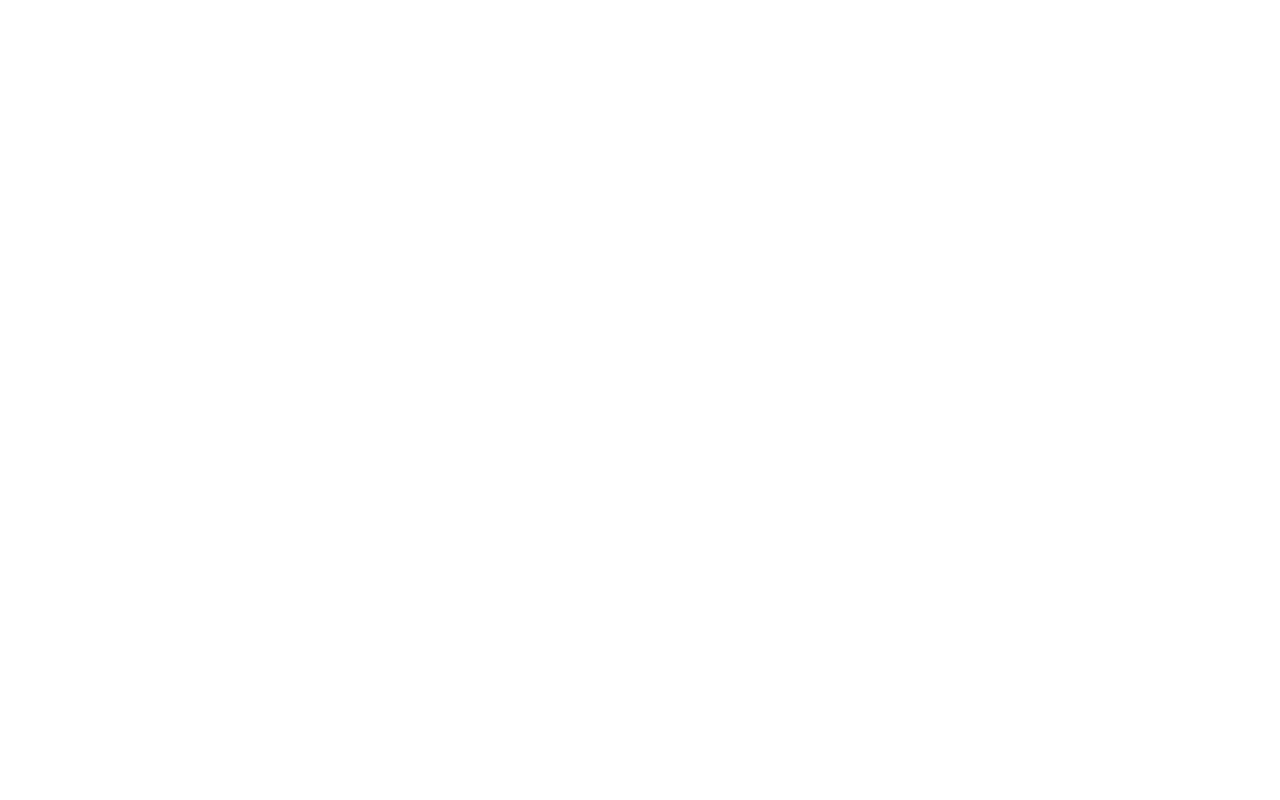
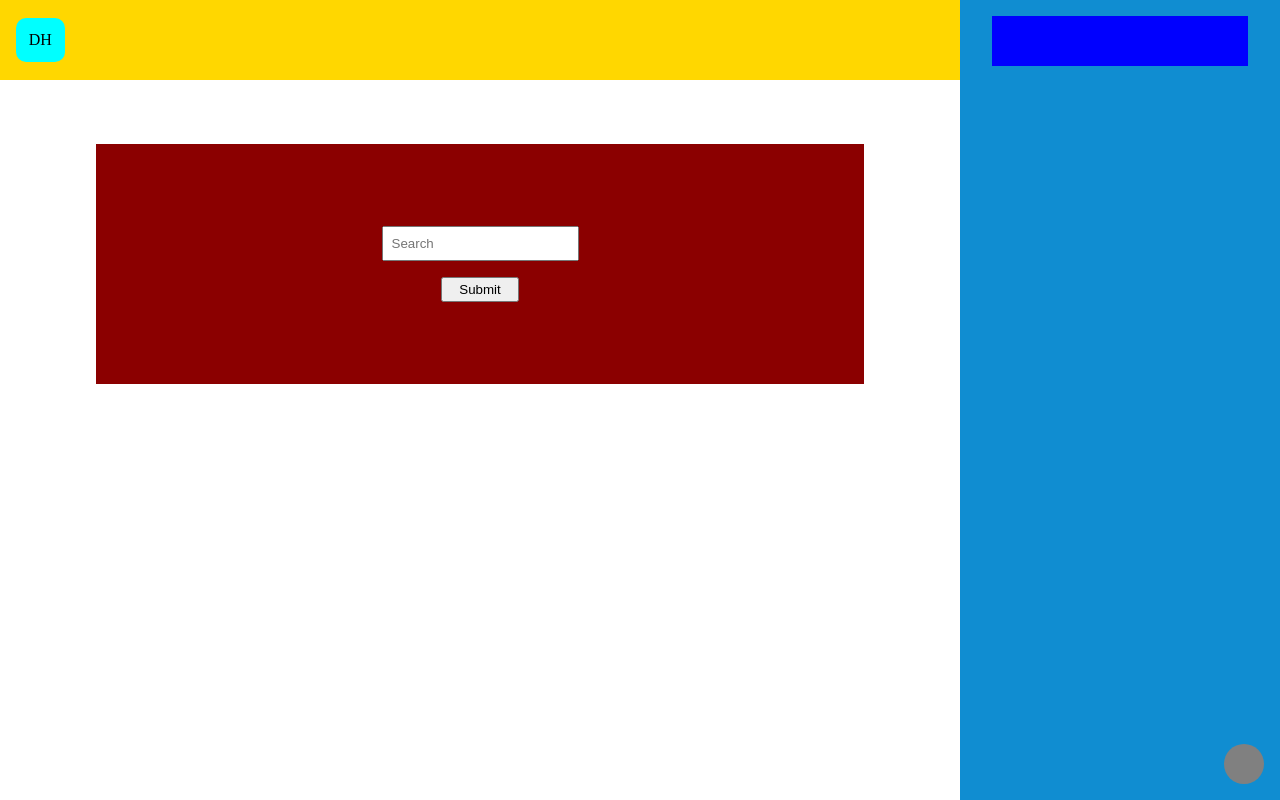
Before and after one commit to MHasanBerk/Barrage-Test, a plain HTML site: page index.html in a window 1280 px wide. Drawn offline with Linux system fonts and the light colour scheme.

Commit message:
final version of the barrage test

```diff
--- a/index.html
+++ b/index.html
@@ -7,5 +7,19 @@
     <link rel="stylesheet" href="style.css" />
     <title>Barrage-Test</title>
   </head>
-  <body></body>
+  <body>
+    <main>
+      <div class="topbar">
+        <div class="dh">DH</div>
+      </div>
+      <div class="redbox">
+        <input type="text" placeholder="Search" />
+        <button>Submit</button>
+      </div>
+    </main>
+    <div class="sidebar">
+      <div class="bluebox"></div>
+    </div>
+    <div class="ball"></div>
+  </body>
 </html>
--- a/style.css
+++ b/style.css
@@ -0,0 +1,98 @@
+body {
+  margin: 0;
+  display: flex;
+}
+
+main {
+  width: 75vw;
+  height: 100vh;
+  display: flex;
+  flex-direction: column;
+  align-items: center;
+}
+
+.topbar {
+  width: 75vw;
+  height: 10vh;
+  background-color: gold;
+  display: flex;
+  align-items: center;
+}
+
+.dh {
+  padding: 0.8rem;
+  background-color: aqua;
+  margin-left: 1rem;
+  border-radius: 10px;
+}
+
+.redbox {
+  width: 60vw;
+  height: 30vh;
+  background-color: darkred;
+  display: flex;
+  flex-direction: column;
+  justify-content: center;
+  align-items: center;
+  margin-top: 4rem;
+}
+
+.redbox input {
+  margin-bottom: 1rem;
+  padding: 0.5rem;
+}
+
+.redbox button {
+  padding: 0.2rem 1rem;
+}
+
+.sidebar {
+  width: 25vw;
+  height: 100vh;
+  background-color: rgb(16, 141, 209);
+  display: flex;
+  flex-direction: column;
+  align-items: center;
+  justify-content: space-between;
+}
+
+.bluebox {
+  width: 80%;
+  height: 50px;
+  background-color: blue;
+  margin-top: 1rem;
+}
+
+.ball {
+  width: 40px;
+  height: 40px;
+  border-radius: 50%;
+  background-color: gray;
+  position: absolute;
+  bottom: 1rem;
+  right: 1rem;
+}
+
+@media screen and (max-width: 480px) {
+  .sidebar {
+    display: none;
+  }
+  main {
+    width: 100vw;
+  }
+  .topbar {
+    width: 100vw;
+    flex-direction: row-reverse;
+  }
+  .dh {
+    margin-right: 1rem;
+  }
+  .redbox {
+    width: 100vw;
+    margin: 0;
+  }
+  .ball {
+    right: 0;
+    left: 1rem;
+  }
+}
```
Also changed, not shown: fZVHuu2.png (added).
